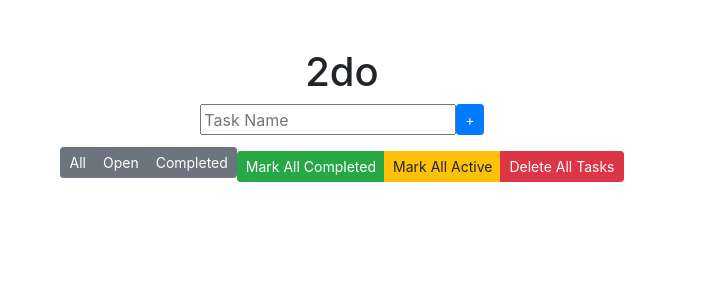
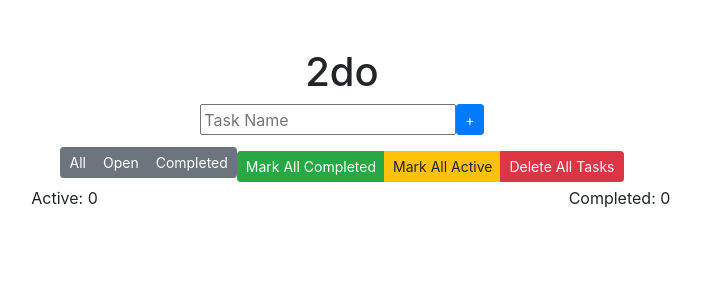
Before and after one commit to dreesehudson/to-do-list-react, a React (Create React App) app: page / in a window 1280 px wide. Shown: the top 300 px of the page, without its empty margins (298-999 px from the left). Built offline with nearby package versions, Linux system fonts and the light colour scheme.

Commit message:
count displays fix

```diff
--- a/src/App.js
+++ b/src/App.js
@@ -13,7 +13,6 @@ class App extends Component {
       input: "",
 
       currentFilter: 'all'
-
     }
     this.changeHandler = this.changeHandler.bind(this);
     this.addItem = this.addItem.bind(this);
@@ -24,9 +23,7 @@ class App extends Component {
     this.markAllComplete = this.markAllComplete.bind(this);
     this.countActive = this.countActive.bind(this);
     this.countCompleted = this.countCompleted.bind(this);
-
   }
-
   componentDidMount() {
     //load localStorage if present
 
@@ -37,19 +34,16 @@ class App extends Component {
       window.localStorage.setItem('tasks', JSON.stringify({}))
     }
   }
-
   componentDidUpdate() {
     //save list to localStorage on unload.
     window.localStorage.setItem('tasks', JSON.stringify(this.state.tasks))
   }
-
   //update state as user types in the input field
   changeHandler(e) {
     this.setState({
       input: e.target.value
     })
   }
-
   //applies as onClick to the Submit Button
   async addItem() {
     //object to be added to beginning of the array of tasks
@@ -64,7 +58,6 @@ class App extends Component {
       input: ""
     }))
   }
-
   //applies as onClick to the X Button on each task
   deleteItem(id) {
     console.log(id);
@@ -80,21 +73,22 @@ class App extends Component {
     })
 
   }
-
-  check(listItemId) {
+  check(itemId) {
+    //copy of current state
     let taskList = this.state.tasks;
-    let itemIndex = this.state.tasks.findIndex(item => item.id === listItemId);
+    //index of object passed in
+    let itemIndex = this.state.tasks.findIndex(item => item.id === itemId);
+    //toggle completed value true/false
     taskList[itemIndex].completed = !taskList[itemIndex].completed;
-    this.setState({ tasks: taskList })
+    //set state with new completed state
+    this.setState(state => ({ tasks: taskList }))
   }
-
   setFilter(filter) {
     this.setState(
       { currentFilter: filter }
     )
 
   }
-
   //applies as onClick to the checkbox on each task
   markComplete(id) {
     console.log(id);
@@ -122,7 +116,6 @@ class App extends Component {
       tasks: taskList
     })
   }
-
   markAllComplete() {
     console.log("markAllComplete")
     //proxy of state for current list of tasks.
@@ -135,7 +128,6 @@ class App extends Component {
       tasks: taskList
     })
   }
-
   deleteAllTasks() {
     console.log("deleteAllTasks")
     //proxy of state for current list of tasks.
@@ -145,17 +137,16 @@ class App extends Component {
       tasks: taskList
     })
   }
-
   countActive() {
     //count list items in [tasks] with completed: false
-    const count = this.state.tasks.filter((item) => this.item.completed).length;
-    return count;
+    const count = this.state.tasks.filter((item) => !item.completed);
+    return count.length;
   }
 
   countCompleted() {
     //count list items in [tasks] with completed: true
-    const count = this.state.tasks.filter((item) => !this.item.completed).length;
-    return count;
+    const count = this.state.tasks.filter((item) => item.completed);
+    return count.length;
   }
 
 
@@ -176,8 +167,9 @@ class App extends Component {
           countActive={this.countActive}
           countCompleted={this.countCompleted}
         />
-        <ul className="list-group mt-2 mx-auto row">
-          {this.state.tasks
+        <ul
+          className="list-group mt-2 mx-auto row list-unstyled">
+          {this.state.tasks && this.state.tasks
             .filter((item) => {
               if (this.state.currentFilter === "all") {
                 return item
@@ -191,15 +183,16 @@ class App extends Component {
             }
             )
             .map((item) =>
-              <li key={item.id}>
+              <li
+                key={item.id}>
                 <div className="list-group-item mb-3">
                   <div className="form-check">
                     <input
                       type="checkbox"
                       className="form-check-input"
                       id={item.id}
-                      onClick={this.check(item.id)}
-                      checked={item.completed}
+                      onChange={ () => this.check(item.id)}
+                      checked={item.completed}  //<-----
                     />
                     <label
                       //if item.completed is true, strike-through the item
--- a/src/Components/Filter.js
+++ b/src/Components/Filter.js
@@ -50,8 +50,8 @@ function Footer(props) {
                 </button>
             </div>
             <div className="row mt-1">
-                {/* <p className="col-6 float-left ml-0">Active Tasks: {props.countActive}</p>
-                <p className="col-6 float-right mr-0">Completed Tasks: {props.countCompleted}</p> */}
+                <p className="col-6 float-left ml-0">Active: {props.countActive()}</p>
+                <p className="col-6 float-right mr-0">Completed: {props.countCompleted()}</p>
             </div>
         </div>
     )
```
